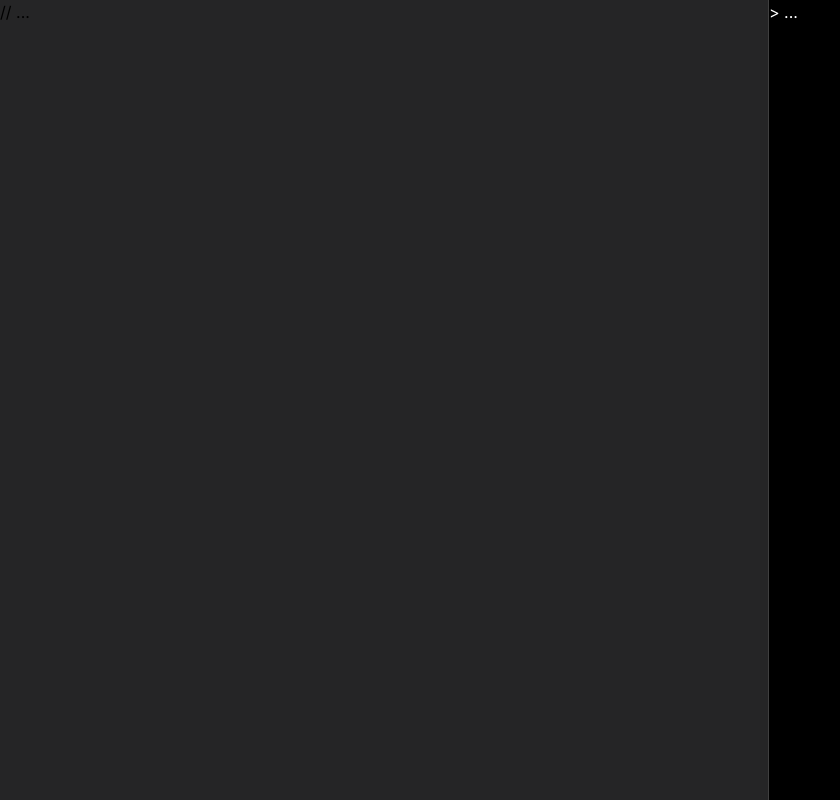
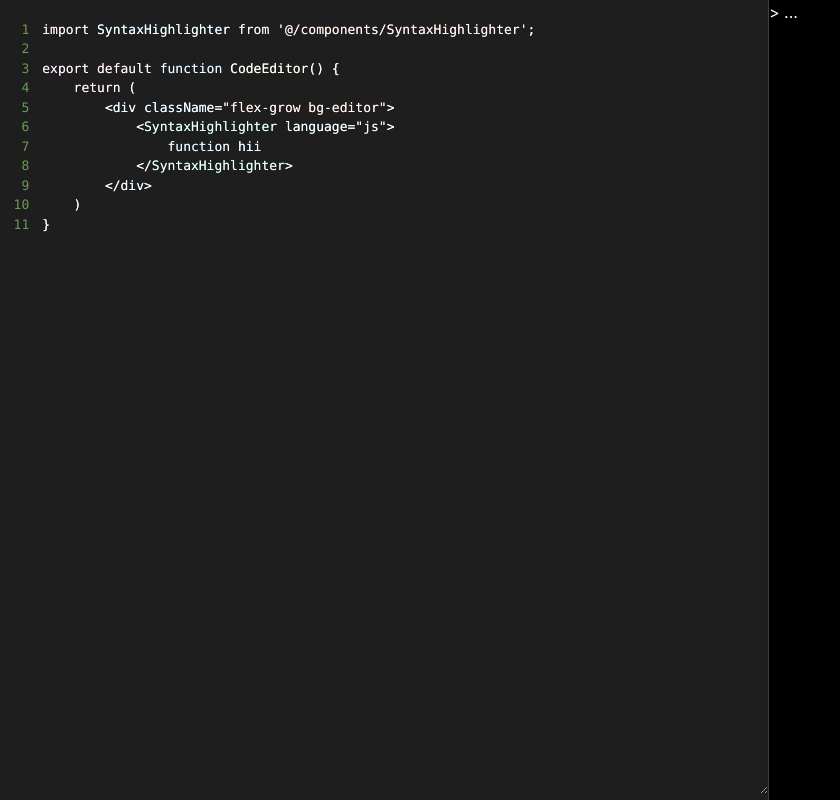
Before and after one commit to ky28059/ktane, a Next.js app in the folder client/: page /game/1 in a window 1280 px wide. Shown: the whole page, without its empty margins (0-840 px from the left). Built offline with nearby package versions, Linux system fonts and the light colour scheme.

Commit message:
Working code editor

```diff
--- a/client/app/game/[id]/CodeEditor.tsx
+++ b/client/app/game/[id]/CodeEditor.tsx
@@ -1,7 +1,37 @@
+'use client'
+
+import { useState } from 'react';
+import SyntaxHighlighter from '@/components/SyntaxHighlighter';
+
+
+export default function CodeEditor() {
+    const [code, setCode] = useState(ex);
+
+    return (
+        <div className="flex-grow bg-editor relative">
+            {/* Hack: invisible textarea to capture user input */}
+            <textarea
+                className="absolute p-[1em] inset-0 text-[13px] font-[Menlo,_Monaco,_Consolas,_'Andale_Mono',_'Ubuntu_Mono',_'Courier_New',_monospace] text-white my-[0.5em] ml-[29.25px] outline-none text-transparent caret-white"
+                value={code}
+                onChange={(e) => setCode(e.target.value)}
+                spellCheck={false}
+            />
+
+            <SyntaxHighlighter language="javascript">
+                {code}
+            </SyntaxHighlighter>
+        </div>
+    )
+}
+
+const ex = `import SyntaxHighlighter from '@/components/SyntaxHighlighter';
+
 export default function CodeEditor() {
     return (
         <div className="flex-grow bg-editor">
-            // ...
+            <SyntaxHighlighter language="js">
+                function hii
+            </SyntaxHighlighter>
         </div>
     )
-}
+}`
--- a/client/app/globals.css
+++ b/client/app/globals.css
@@ -1,7 +1,7 @@
 @import "tailwindcss";
 
 @theme {
-    --color-editor: #252526;
+    --color-editor: #1e1e1e;
 }
 
 @utility container {
--- /dev/null
+++ b/client/components/SyntaxHighlighter.tsx
@@ -0,0 +1,21 @@
+import { Prism } from 'react-syntax-highlighter';
+import { vscDarkPlus } from 'react-syntax-highlighter/dist/esm/styles/prism';
+
+
+type SyntaxHighlighterProps = {
+    language: string,
+    children: string | string[]
+};
+export default function SyntaxHighlighter(props: SyntaxHighlighterProps) {
+    return (
+        <Prism
+            language={props.language}
+            style={vscDarkPlus}
+            // codeTagProps={{style: {}}}
+            showLineNumbers
+            // useInlineStyles={false}
+        >
+            {props.children}
+        </Prism>
+    )
+}
--- a/client/package.json
+++ b/client/package.json
@@ -13,10 +13,12 @@
     "@types/node": "22.13.5",
     "@types/react": "19.0.10",
     "@types/react-dom": "19.0.4",
+    "@types/react-syntax-highlighter": "^15.5.13",
     "next": "15.1.7",
     "postcss": "8.5.3",
     "react": "19.0.0",
     "react-dom": "19.0.0",
+    "react-syntax-highlighter": "^15.6.1",
     "tailwindcss": "4.0.8",
     "typescript": "5.7.3"
   }
```
Also changed, not shown: 1 other file (tests, documents, lock files or other folders).
